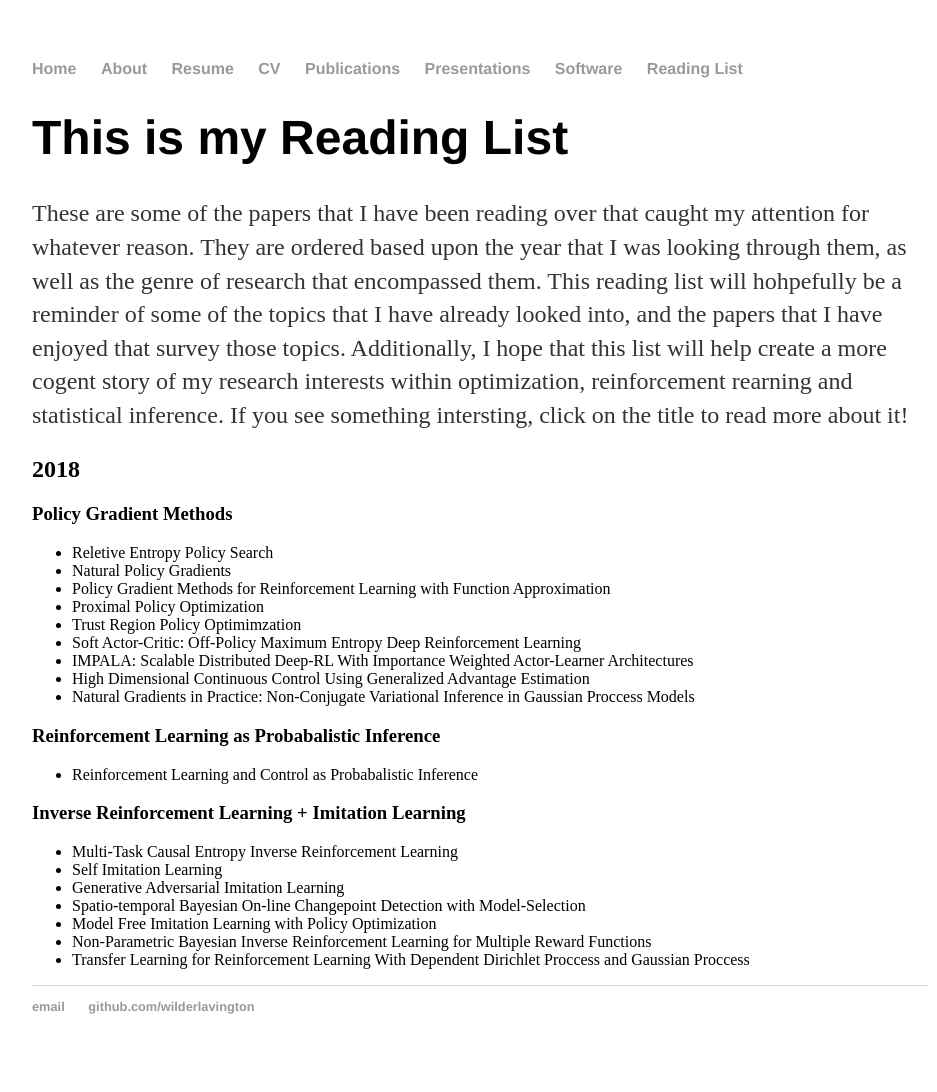
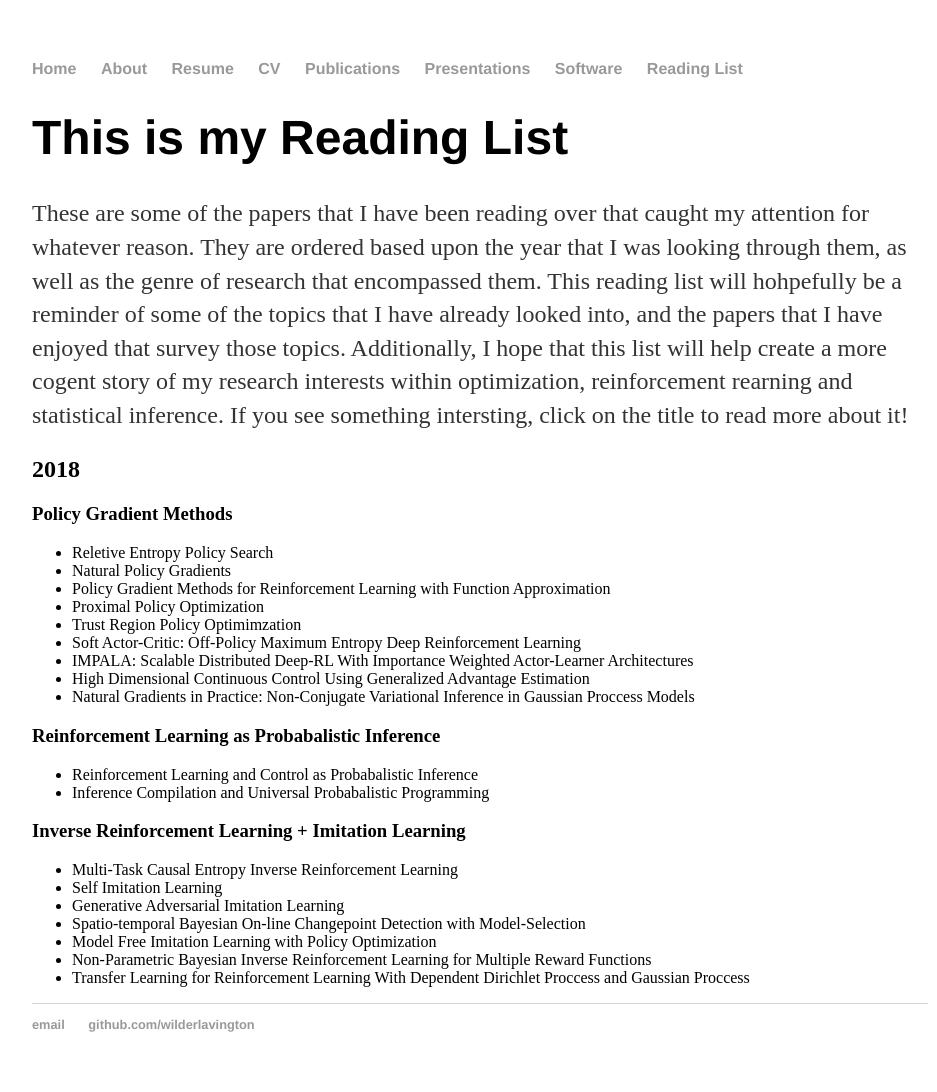
Before and after one commit to WilderLavington/old_web_page, a Jekyll site: the page built from readinglist/index.md, in a window 1280 px wide. Shown: the whole page, without its empty margins (160-1097 px from the left). Built offline with Jekyll 4.4.1, drawn with Linux system fonts in a browser that asks for light colours; our own code applies the rules of GitHub Pages for plain Markdown files.

Commit message:
Update index.md

```diff
--- a/readinglist/index.md
+++ b/readinglist/index.md
@@ -25,6 +25,8 @@ These are some of the papers that I have been reading over that caught my attent
 ### Reinforcement Learning as Probabalistic Inference
 * Reinforcement Learning and Control as Probabalistic Inference
 [ ](http://stackoverflow.com)
+* Inference Compilation and Universal Probabalistic Programming
+[ ](http://stackoverflow.com)
 
 ### Inverse Reinforcement Learning + Imitation Learning
 * Multi-Task Causal Entropy Inverse Reinforcement Learning
```
